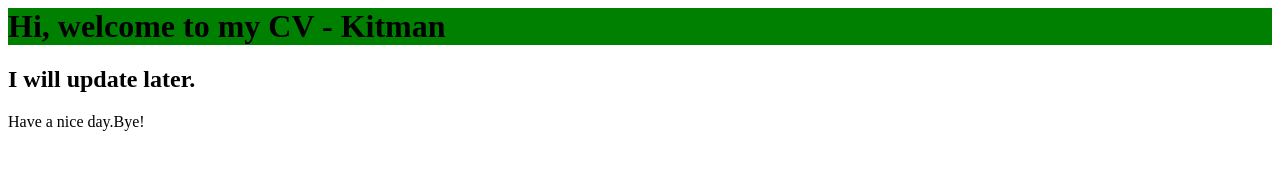
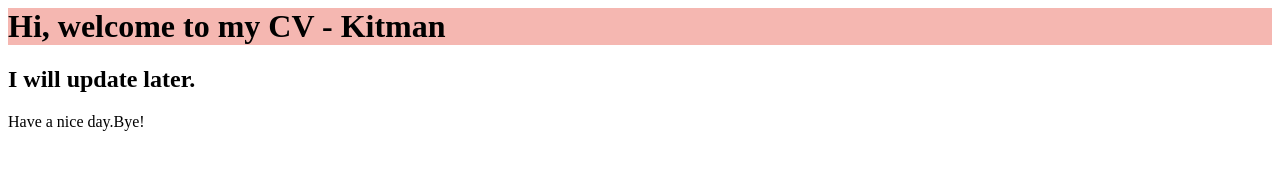
Before and after one commit to kitman1230/kitman1230.github.io, a plain HTML site: page index.html in a window 1280 px wide. Drawn offline with Linux system fonts and the light colour scheme.

Commit message:
Update index.html

```diff
--- a/index.html
+++ b/index.html
@@ -4,7 +4,7 @@
 
   <body>
 
-    <h1 style="background-color: green">Hi, welcome to  my CV - Kitman</h1>
+    <h1 style="background-color: #f5b7b1">Hi, welcome to  my CV - Kitman</h1>
     <h2>I will update later.</h2>
     <p>Have a nice day.Bye!</p>
 
```
